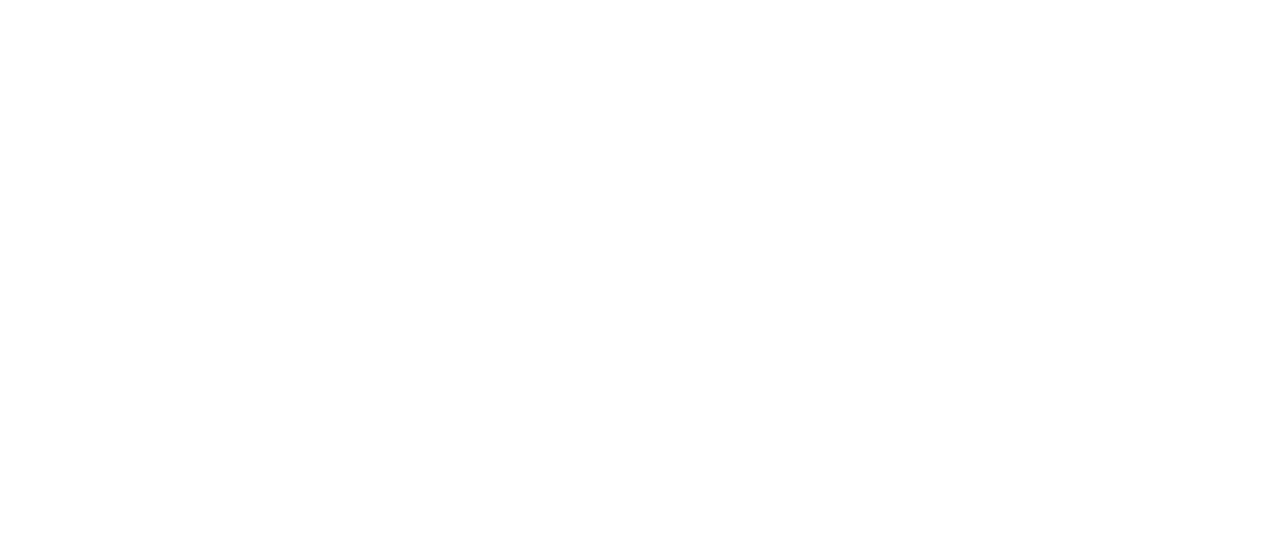
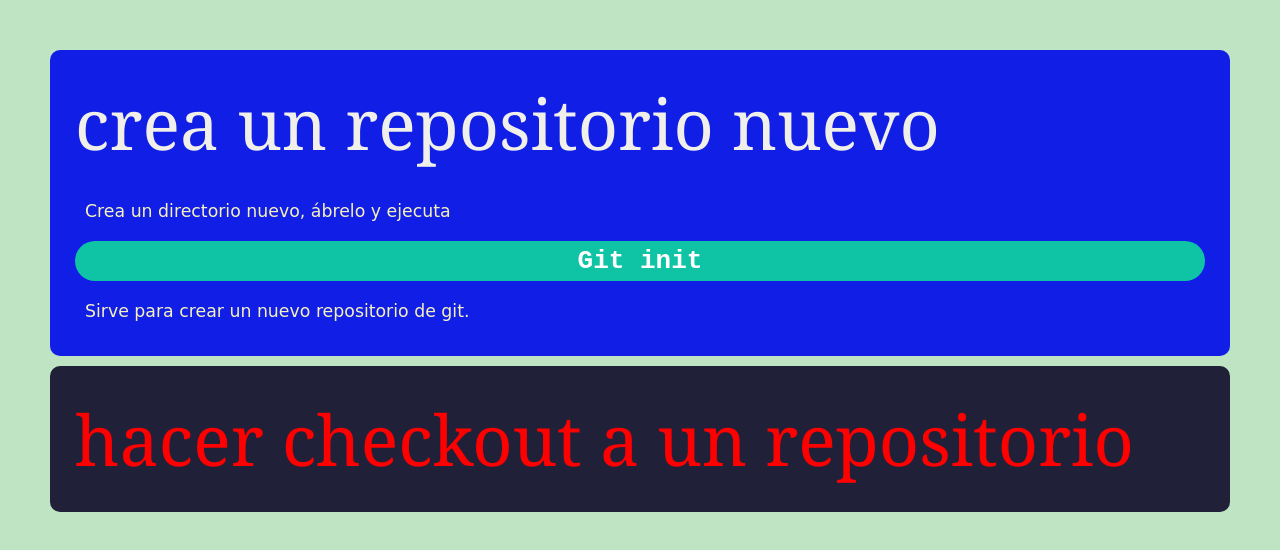
Before and after one commit to orlando1014/GUIA-SENA-GIT, a plain HTML site: page index.html in a window 1280 px wide. Drawn offline with Linux system fonts and the light colour scheme.

Commit message:
checkout

```diff
--- a/index.html
+++ b/index.html
@@ -1,12 +1,29 @@
 <!DOCTYPE html>
-<html lang="en">
+<html lang="es">
 <head>
     <meta charset="UTF-8">
     <meta name="viewport" content="width=device-width, initial-scale=1.0">
     <meta http-equiv="X-UA-Compatible" content="ie=edge">
-    <title>Document</title>
+    <link rel="stylesheet" href="style.css">
+    <title>Guia Git</title>
 </head>
-<body>
+<body class="container">
 
+     <div class="section">
+         <h1>crea un repositorio nuevo</h1>
+
+         <p>Crea un directorio nuevo, ábrelo y ejecuta</p>
+
+         <h2><span>Git init</span></h2>
+         <p>
+             Sirve  para crear un nuevo repositorio de git.
+         </p>
+     </div>
+     <div id="lo"class="section">
+
+         <h1 id="letra">hacer checkout a un repositorio</h1>
+
+
+     </div>
 </body>
 </html>
--- a/style.css
+++ b/style.css
@@ -0,0 +1,46 @@
+*{
+    margin: 10px;
+    padding: 10px;
+}
+body{
+    font-family: 'Handlee', cursive;
+    font-size: 13pt;
+    background-color: #BFE4C4;;
+}
+h1{
+        font-size: 70px;
+        font-weight: normal;
+        margin: 0;
+        color: rgb(241, 239, 233);
+        font-family: 'Chelsea Market', Georgia, serif;
+        text-transform: lowercase;
+}
+h2{
+    background-color: rgb(15, 196, 165);
+    font-style: normal;
+    border-radius: 20px;
+    color: white;
+    padding: 5px 25px;
+    font-size: 1.5em;
+    font-family: monospace;
+    text-align: center;
+}
+p{
+    color: rgb(245, 241, 191);
+}
+.section{
+    background-color: rgb(16, 30, 230);
+    padding: 15px;
+    margin-bottom: 10px;
+    border-radius: 10px;
+}
+
+#lo{
+    background-color: rgb(32, 33, 56);
+    padding: 15px;
+    margin-bottom: 10px;
+    border-radius: 10px;
+}
+#letra{
+    color:red;
+}
```
